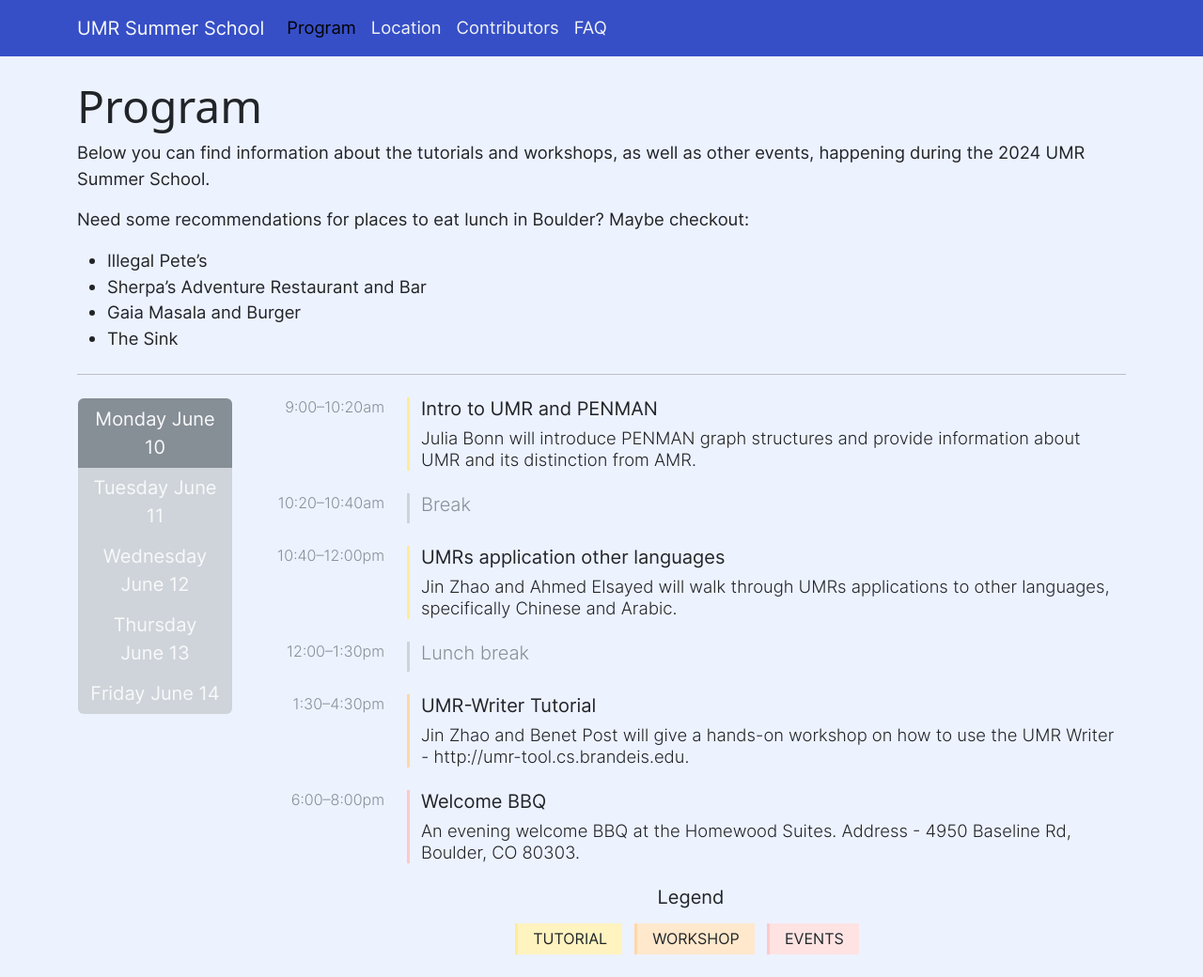
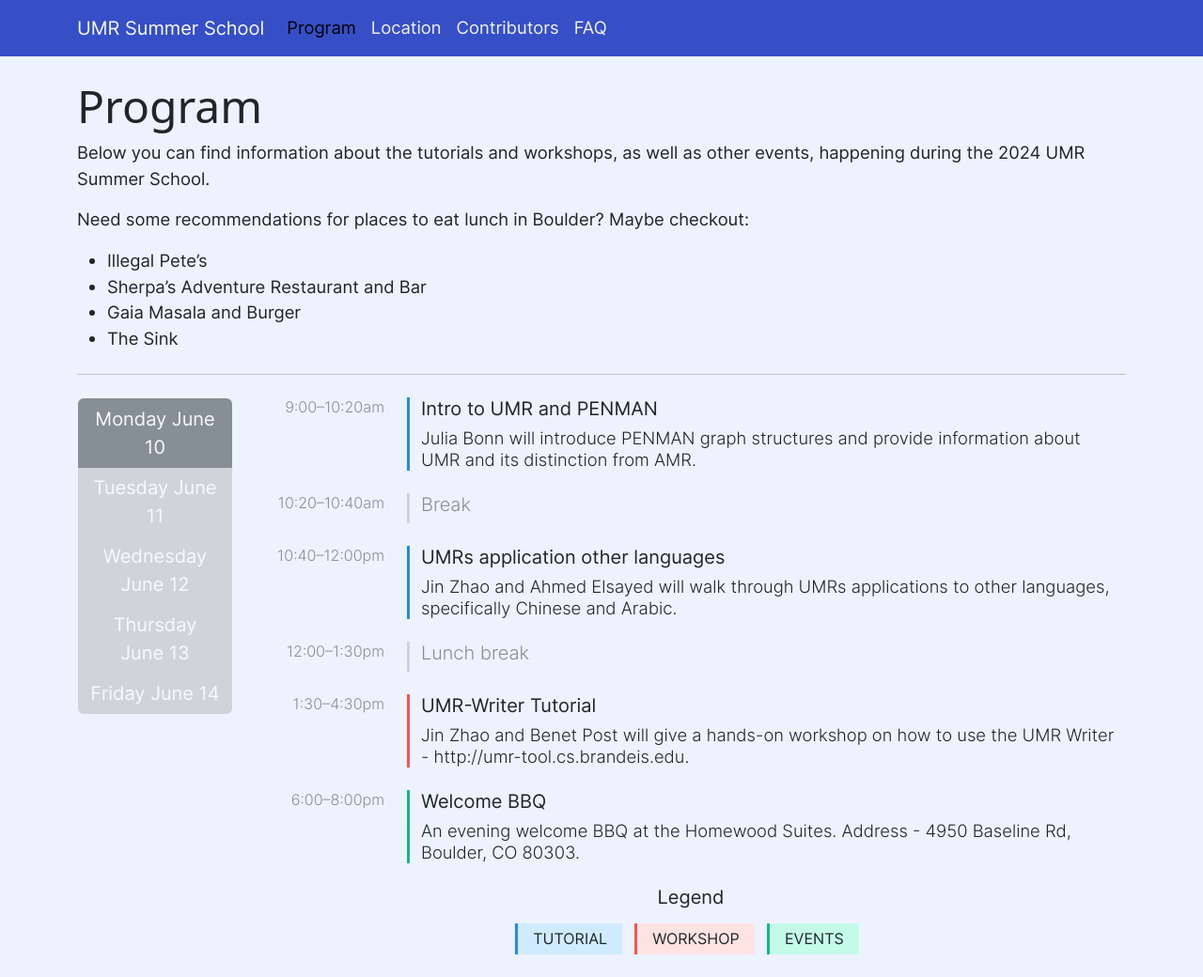
Before and after one commit to umr-summer-school/UMR_Summer_School, a Jekyll site: the page built from program.md, in a window 1280 px wide. Shown: the whole page at 94% size. Built offline with Jekyll 4.4.1, drawn with Linux system fonts in a browser that asks for light colours.

```diff
--- a/_data/program.yml
+++ b/_data/program.yml
@@ -2,11 +2,12 @@ legend:
   title: Legend
   categories:
     - name: Tutorial
-      color: yellow-2
+      color: blue-6
     - name: Workshop
-      color: orange-2
+      color: red-6
     - name: Events
-      color: red-2
+      color: teal-6
+
 
 days:
   - name: Monday June 10
```
Also changed, not shown: FAQ.md (+1 -1 lines).
